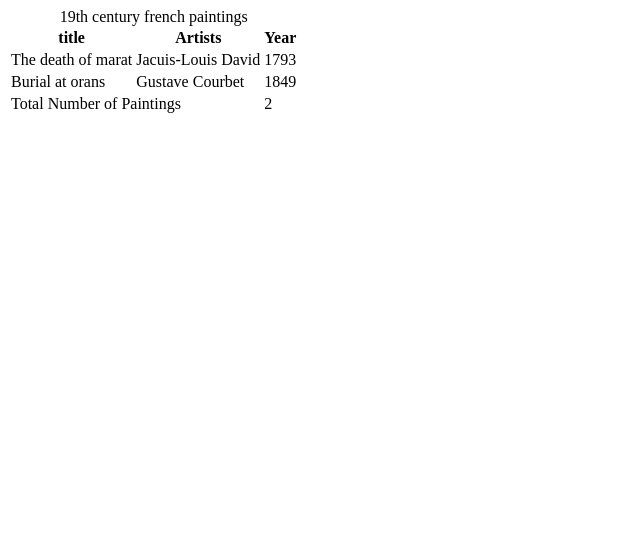
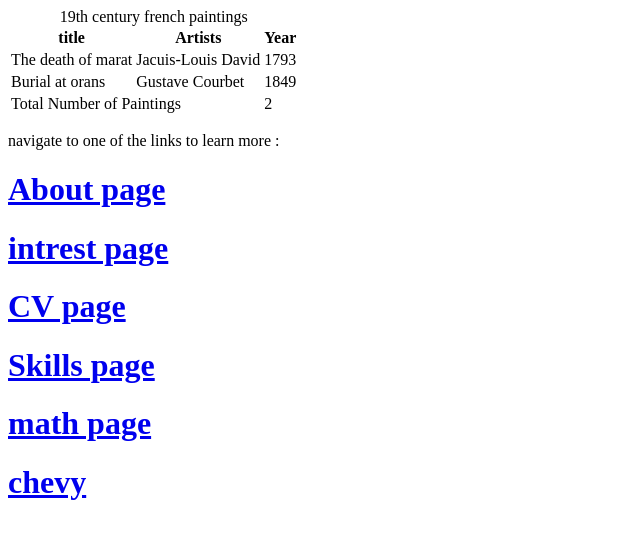
Before and after one commit to brianki254/html1, a plain HTML site: page old-french.html in a window 1280 px wide. Shown: the whole page, without its empty margins (0-640 px from the left). Drawn offline with Linux system fonts and the light colour scheme.

Commit message:
Update old-french.html

```diff
--- a/old-french.html
+++ b/old-french.html
@@ -34,5 +34,12 @@
       </tr>
     </tbody>
   </table>
+<p> navigate to one of the links to learn more :</p>
+<a href="./about.html"> <h1> About page </h1> </a>
+<a href="./intrests.html"> <h1> intrest page </h1> </a>
+<a href="./CV.html"> <h1> CV page </h1> </a>
+<a href="./skills.html"> <h1> Skills page </h1> </a>
+<a href="./math.html"> <h1> math page </h1> </a>
+<a href="./table-image.html"> <h1> chevy </h1> </a>
 </body>
 </html>
```
